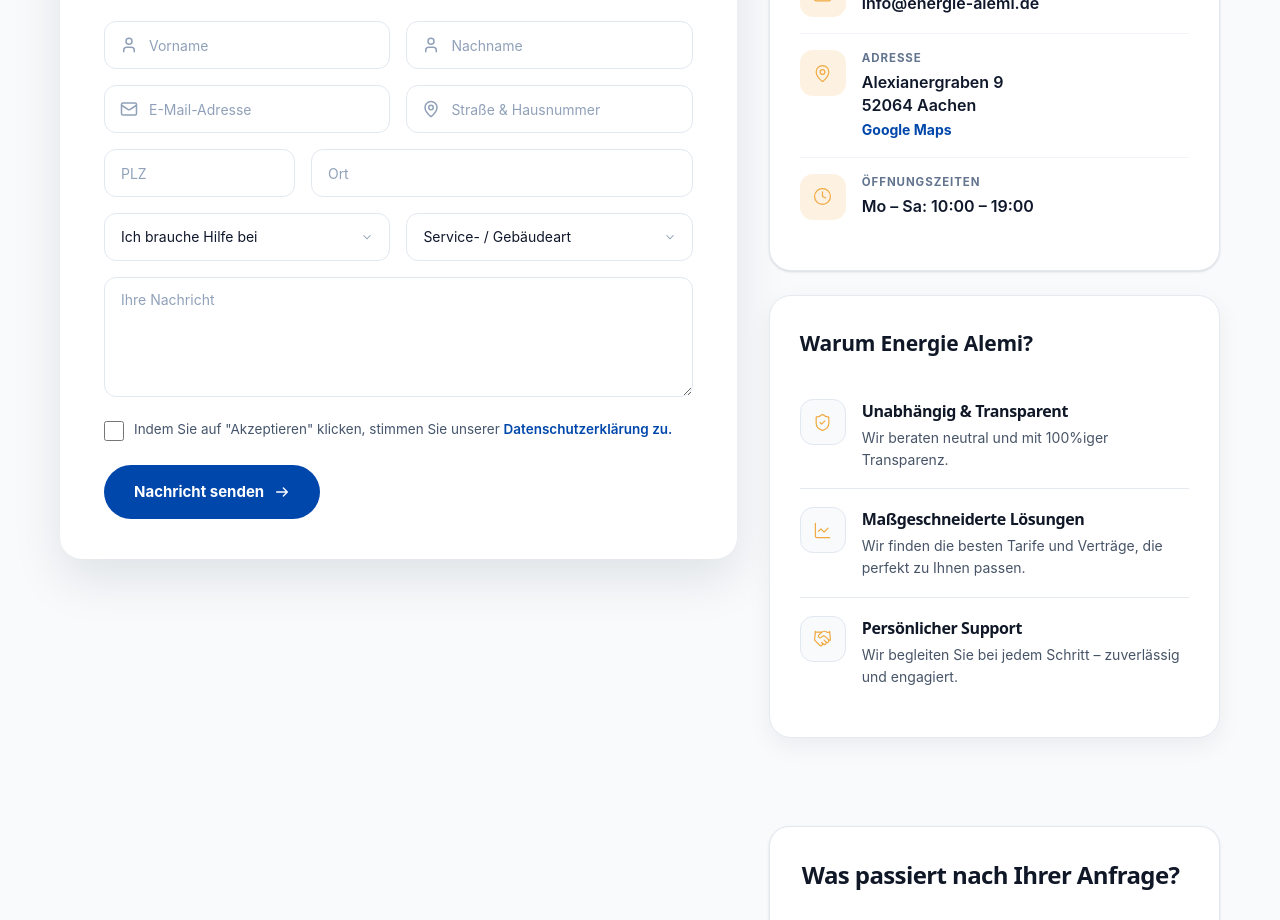
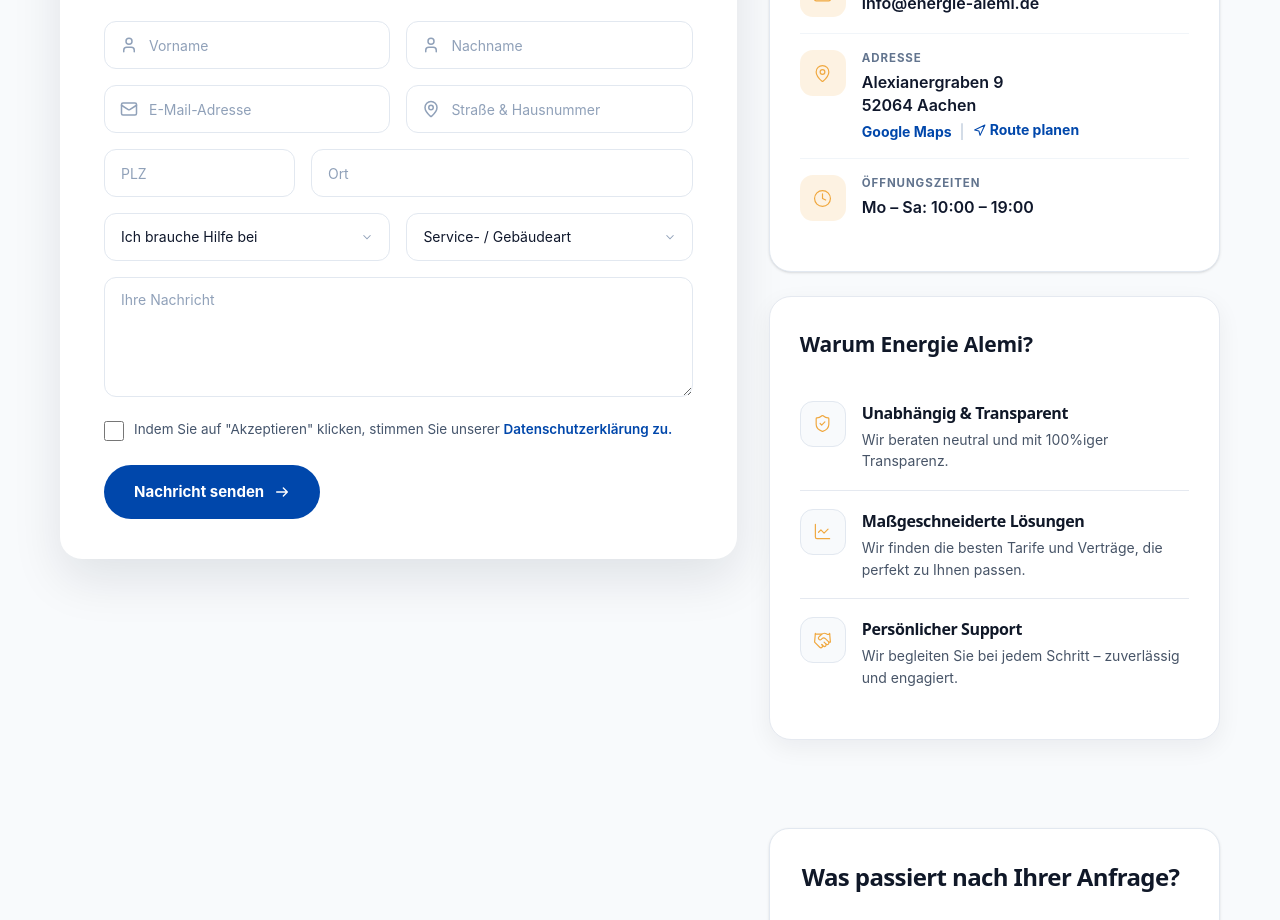
Before and after one commit to Akshayck-dev/energie-alemi, a React (Vite) app: page /contact in a window 1280 px wide. Shown: the part 1360-2280 px from the top of the page. Built offline with nearby package versions, Linux system fonts and the light colour scheme; no server answers.

Commit message:
Add Route planen / Get Directions link on Contact page

```diff
--- a/public/locales/de/translation.json
+++ b/public/locales/de/translation.json
@@ -187,6 +187,7 @@
     "lbl_phone": "Telefon",
     "lbl_email": "E-Mail",
     "lbl_addr": "Adresse",
+    "directions": "Route planen",
     "lbl_hours": "Öffnungszeiten",
     "val_hours": "Mo – Sa: 10:00 – 19:00",
     "why_title": "Warum Energie Alemi?",
--- a/public/locales/en/translation.json
+++ b/public/locales/en/translation.json
@@ -190,6 +190,7 @@
     "lbl_phone": "Phone",
     "lbl_email": "E-Mail",
     "lbl_addr": "Address",
+    "directions": "Get Directions",
     "lbl_hours": "Office Hours",
     "val_hours": "Mon – Sat: 10:00 – 19:00",
     "why_title": "Why choose Energie Alemi?",
--- a/src/pages/Contact.tsx
+++ b/src/pages/Contact.tsx
@@ -1,4 +1,4 @@
-import { Mail, Phone, MapPin, Clock, ShieldCheck, LineChart, Handshake, PhoneCall, Zap, ArrowRight, Headset, Flame } from 'lucide-react';
+import { Mail, Phone, MapPin, Clock, ShieldCheck, LineChart, Handshake, PhoneCall, Zap, ArrowRight, Headset, Flame, Navigation } from 'lucide-react';
 
 import { useTranslation } from 'react-i18next';
 import ContactForm from '../components/ContactForm';
@@ -186,6 +186,16 @@ export default function Contact() {
                         >
                           Google Maps
                         </a>
+                        <span className="text-sm text-slate-300 dark:text-white/20 mx-2">|</span>
+                        <a data-track="google-maps"
+                          href="https://www.google.com/maps/dir/?api=1&destination=Energie+Alemi+Alexianergraben+9+52064+Aachen"
+                          target="_blank"
+                          rel="noopener noreferrer"
+                          className="text-sm font-bold text-[#0047AB] dark:text-[#f0a83f] hover:underline mt-1 inline-flex items-center gap-1"
+                        >
+                          <Navigation size={13} strokeWidth={2} />
+                          {t('contact.directions')}
+                        </a>
                       </p>
                     </div>
                   </div>
```
